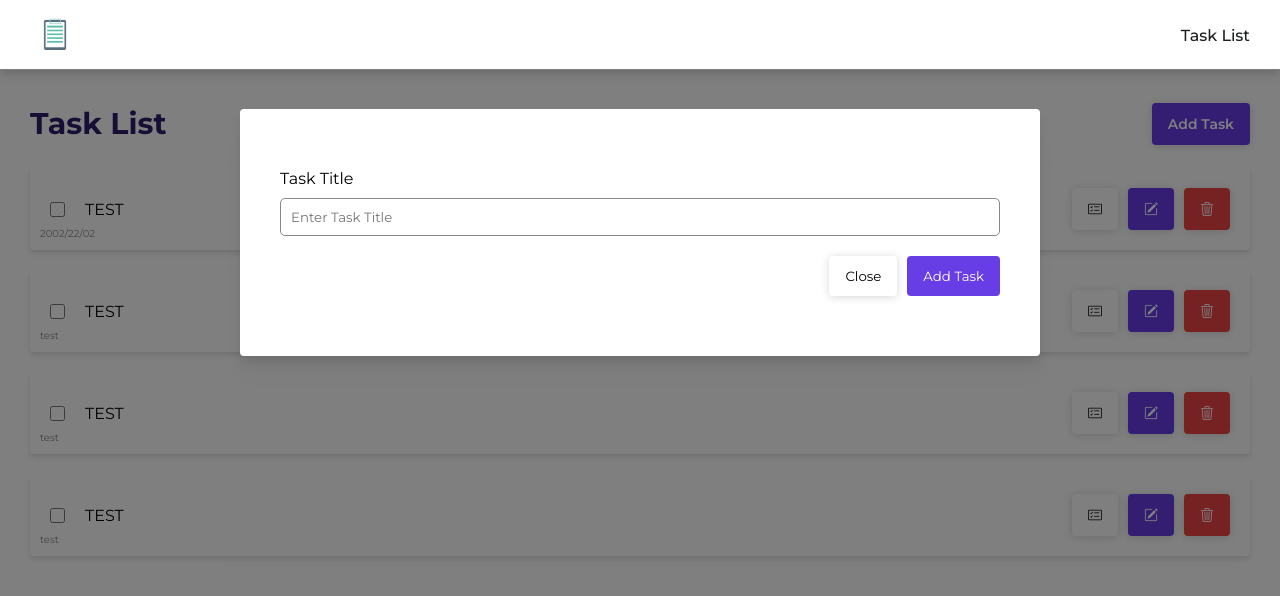
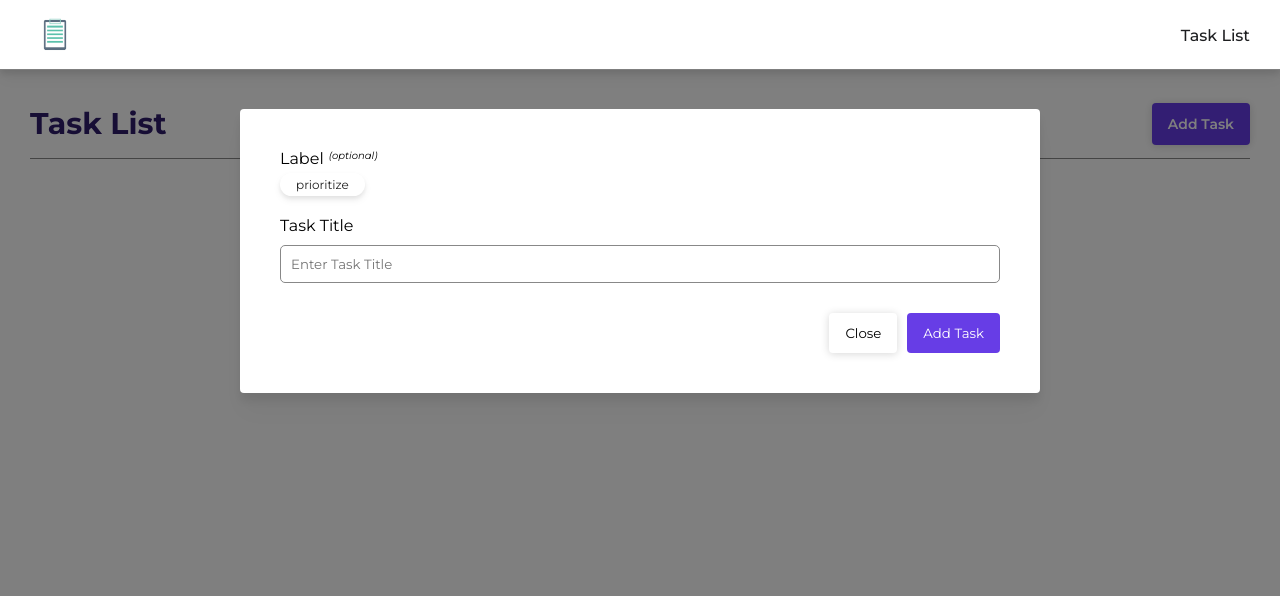
Before and after one commit to FrancisPogi22/task_list_application, a Vue app: page / in a window 1280 px wide. Both pictures are taken after a click on the button "Add Task". Shown: the top 596 px of the page. Built offline with nearby package versions, Linux system fonts and the light colour scheme; a web font is replaced by a local one.

Commit message:
Update System

```diff
--- a/index.html
+++ b/index.html
@@ -13,6 +13,11 @@
   <body>
     <div id="app"></div>
 
+    <script
+      src="https://code.jquery.com/jquery-3.7.1.min.js"
+      integrity="sha256-/JqT3SQfawRcv/BIHPThkBvs0OEvtFFmqPF/lYI/Cxo="
+      crossorigin="anonymous"
+    ></script>
     <script type="module" src="/src/main.js"></script>
   </body>
 </html>
--- a/src/components/AddTaskForm.vue
+++ b/src/components/AddTaskForm.vue
@@ -1,13 +1,35 @@
 <template>
   <div class="modal-form">
     <div class="modal">
+      <div class="label-con">
+        <div class="label-header">
+          <p>Label</p>
+          <span>(optional)</span>
+        </div>
+        <div class="label-btn-con">
+          <div class="label">
+            <button
+              :class="[isPriority == 1 ? 'active' : 'not-active']"
+              @click="prioritizeTask"
+            >
+              prioritize
+            </button>
+          </div>
+        </div>
+      </div>
       <div class="field-con">
         <label for="title">Task Title</label>
-        <input type="text" placeholder="Enter Task Title" />
+        <input
+          type="text"
+          v-model="title"
+          @input="checkTitle"
+          placeholder="Enter Task Title"
+        />
+        <span class="error">{{ titleError }}</span>
       </div>
       <div class="btn-con">
         <button @click="$emit('close-form')">Close</button>
-        <button>Add Task</button>
+        <button @click="addTask">Add Task</button>
       </div>
     </div>
   </div>
@@ -15,8 +37,34 @@
 
 <script>
 export default {
+  props: ["taskList"],
   data() {
-    return {};
+    return {
+      title: "",
+      titleError: "",
+      isPriority: 0,
+    };
+  },
+  methods: {
+    addTask() {
+      if (this.title != "") {
+        this.taskList.push({
+          title: this.title,
+          status: 0,
+          isPriority: this.isPriority,
+          createdAt: new Date().toDateString(),
+        });
+        this.$emit("close-form");
+      } else this.titleError = "Please Enter Task Title.";
+    },
+    prioritizeTask() {
+      this.isPriority = this.isPriority == 1 ? 0 : 1;
+    },
+    checkTitle() {
+      return this.title != ""
+        ? (this.titleError = "")
+        : (this.titleError = "Please Enter Task Title.");
+    },
   },
 };
 </script>
@@ -27,6 +75,59 @@ export default {
   background: #ffffff;
 }
 
+.label-btn-con .active {
+  background: #16a34a;
+  color: #ffffff;
+}
+
+.label-btn-con .active:hover {
+  background: #15803d;
+}
+
+.label-header {
+  display: flex;
+  gap: 5px;
+  margin-bottom: 5px;
+}
+
+.error {
+  font-size: 10px;
+  color: #dc2626;
+  font-style: italic;
+}
+
+.label-con {
+  margin-bottom: 20px;
+}
+
+.label-btn-con {
+  display: flex;
+}
+
+.label-con button {
+  border: none;
+  font-size: 12px;
+  background: #ffffff;
+  cursor: pointer;
+  border-radius: 20px;
+  padding: 4px 16px;
+  max-width: 100px;
+  filter: drop-shadow(0 4px 3px rgb(0 0 0 / 0.07))
+    drop-shadow(0 2px 2px rgb(0 0 0 / 0.06));
+  text-align: center;
+  transition: 0.2s;
+  color: #222222;
+}
+
+.label-con button:hover {
+  background: #efefef;
+}
+
+.label-con span {
+  font-size: 10px;
+  font-style: italic;
+}
+
 .modal-form {
   position: relative;
   background: #ffffff;
@@ -34,7 +135,7 @@ export default {
   border-radius: 4px;
   width: 800px;
   z-index: 2;
-  padding: 40px 20px;
+  padding: 20px;
   filter: drop-shadow(0 20px 13px rgb(0 0 0 / 0.03))
     drop-shadow(0 8px 5px rgb(0 0 0 / 0.08));
 }
--- a/src/views/TaskListView.vue
+++ b/src/views/TaskListView.vue
@@ -10,10 +10,13 @@
           <div
             class="task"
             @click="viewTask(index)"
-            v-for="(task, index) in taskList"
+            v-for="(task, index) in sortedTaskList"
             :key="index"
           >
-            <p class="date">{{ task.createdAt }}</p>
+            <div class="task-status">
+              <p v-if="task.isPriority == 1" class="priority">prioritize</p>
+              <p class="date">{{ task.createdAt }}</p>
+            </div>
             <div class="task-desc-con">
               <input type="checkbox" />
               <p>{{ task.title }}</p>
@@ -25,7 +28,9 @@
               <button title="Edit Task">
                 <i class="bi bi-pencil-square"></i>
               </button>
-              <button title="Remove Task"><i class="bi bi-trash3"></i></button>
+              <button title="Remove Task" @click="removeTask(index)">
+                <i class="bi bi-trash3"></i>
+              </button>
             </div>
           </div>
         </div>
@@ -33,7 +38,7 @@
     </div>
   </section>
   <div v-if="showAddForm" class="backdrop">
-    <AddTaskForm @close-form="closeAddForm" />
+    <AddTaskForm :taskList="taskList" @close-form="closeAddForm" />
   </div>
 </template>
 
@@ -43,15 +48,7 @@ import AddTaskForm from "../components/AddTaskForm.vue";
 export default {
   data() {
     return {
-      taskList: [
-        {
-          title: "test",
-          createdAt: "2002/22/02",
-        },
-        { title: "test", createdAt: "test" },
-        { title: "test", createdAt: "test" },
-        { title: "test", createdAt: "test" },
-      ],
+      taskList: [],
       showAddForm: false,
     };
   },
@@ -62,10 +59,17 @@ export default {
     addTask() {
       this.showAddForm = true;
     },
+    removeTask(index) {
+      this.taskList[index].splice(index, 1);
+    },
     closeAddForm() {
       this.showAddForm = false;
     },
-    viewTask(index) {},
+  },
+  computed: {
+    sortedTaskList() {
+      return this.taskList.sort((a, b) => b.isPriority - a.isPriority);
+    },
   },
 };
 </script>
@@ -120,6 +124,8 @@ export default {
   align-items: center;
   justify-content: space-between;
   margin-bottom: 20px;
+  padding-bottom: 10px;
+  border-bottom: 1px solid #888888;
 }
 
 #task-list .task-desc-con {
@@ -186,12 +192,22 @@ button {
   background: #ef4444;
 }
 
-#task-list .task .date {
+#task-list .task .task-status {
   color: #888888;
   font-size: 10px;
   position: absolute;
   left: 10px;
-  bottom: 10px;
+  align-items: center;
+  bottom: 5px;
+  display: flex;
+  gap: 10px;
+}
+
+#task-list .task .task-status .priority {
+  background: #ef4444;
+  color: #ffffff;
+  padding: 4px 10px;
+  border-radius: 10px;
 }
 
 #task-list .task-desc-con input {
```
